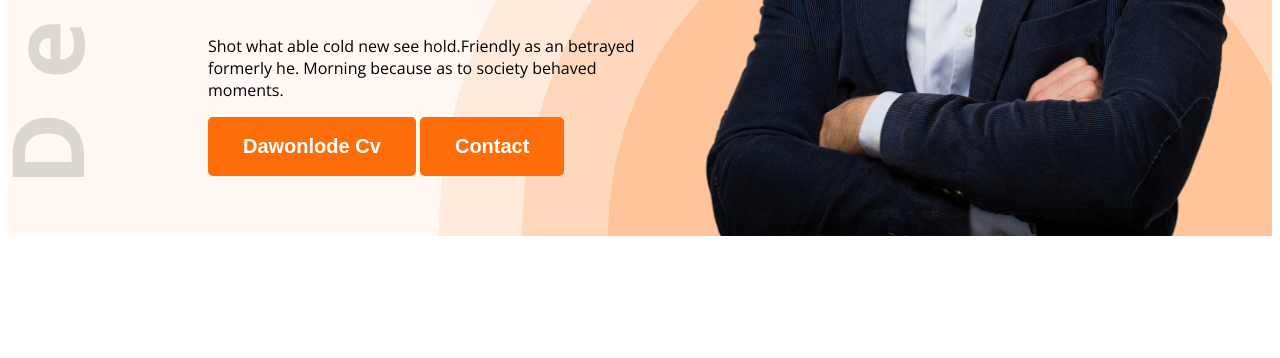
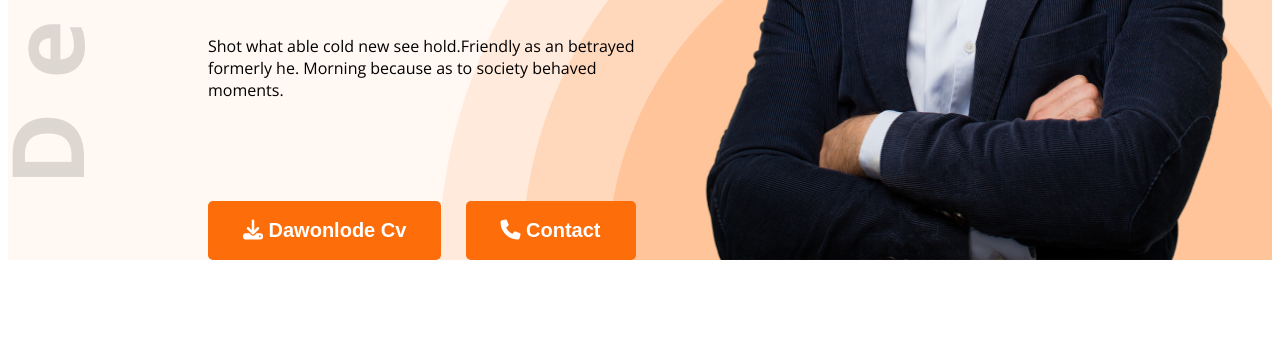
Before and after one commit to MAHIR-DEVES/My_porttfolio_web, a plain HTML site: page index.html in a window 1280 px wide. Shown: the part 594-952 px from the top of the page. Drawn offline with nearby package versions, Linux system fonts and the light colour scheme; files whose address does not match are found by name.

Commit message:
all complite

```diff
--- a/index.html
+++ b/index.html
@@ -8,6 +8,8 @@
   <link rel="preconnect" href="https://fonts.gstatic.com" crossorigin>
   <link href="https://fonts.googleapis.com/css2?family=Open+Sans:ital,wght@0,300..800;1,300..800&display=swap"
     rel="stylesheet">
+
+  <script src="https://kit.fontawesome.com/682586dc74.js" crossorigin="anonymous"></script>
 
 
 
@@ -35,8 +37,10 @@
             Shot what able cold new see hold.Friendly as an betrayed formerly he. Morning because as to society behaved
             moments.
           </p>
-          <button class="btn_primary ">Dawonlode Cv</button>
-          <button class="btn_primary ">Contact</button>
+          <div class="hero_button">
+            <button class="btn_primary "><i class="fa-solid fa-download"></i> Dawonlode Cv</button>
+            <button class="btn_primary contact"> <i class="fa-solid fa-phone"></i> Contact</button>
+          </div>
 
       </div>
 
@@ -183,7 +187,7 @@
       </div>
 
       <div class="text_center resume_dawonlode_cv">
-        <button class="btn_primary">Dawonlode Cv</button>
+        <button class="btn_primary"> <i class="fa-solid fa-download"></i> Dawonlode Cv</button>
 
       </div>
 
@@ -214,7 +218,7 @@
       </form>
     </div>
 
-    </ooter>
+  </footer>
 
 </body>
 
--- a/styles/prottfolio.css
+++ b/styles/prottfolio.css
@@ -79,6 +79,15 @@ nav li a {
   text-decoration: none;
   font-size: 20px;
   color: #474747;
+}
+
+nav button,
+.contact {
+  margin-left: 20px;
+}
+
+.hero_button {
+  margin-top: 100px;
 }
 
 /* banner stayle */
```
